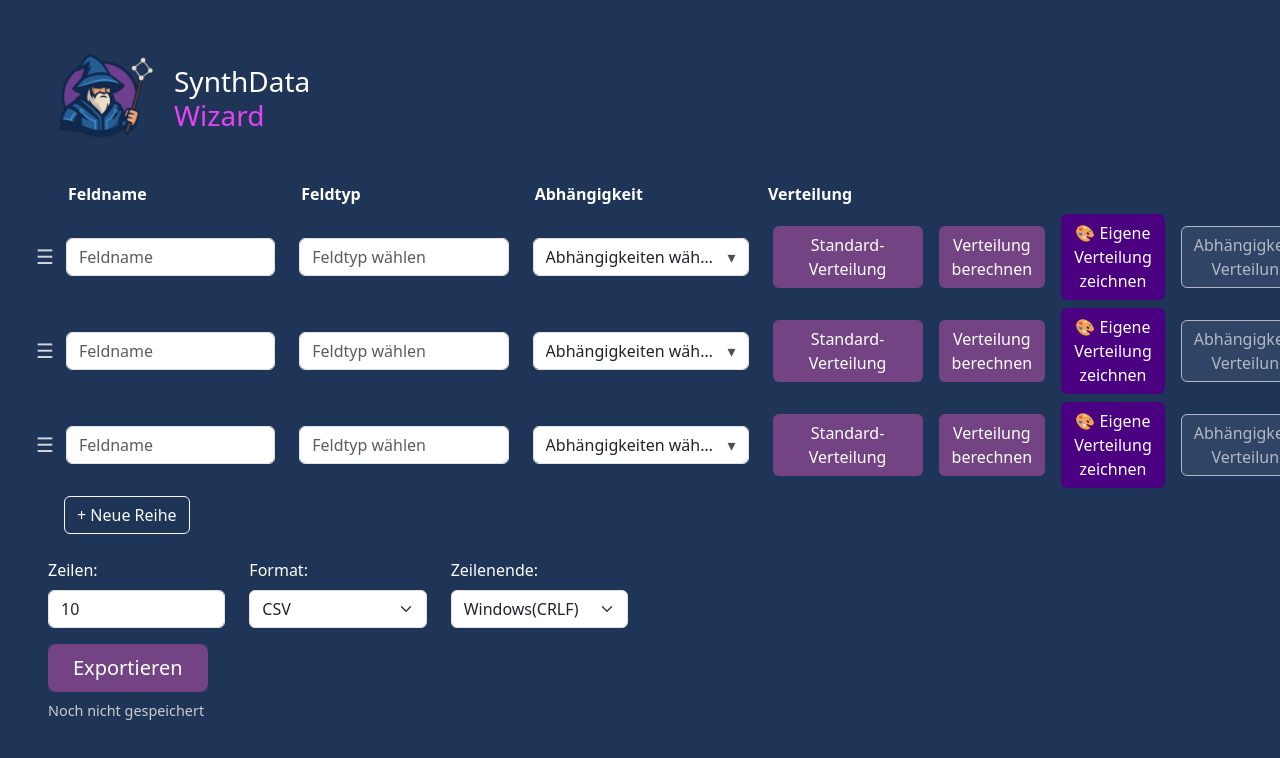
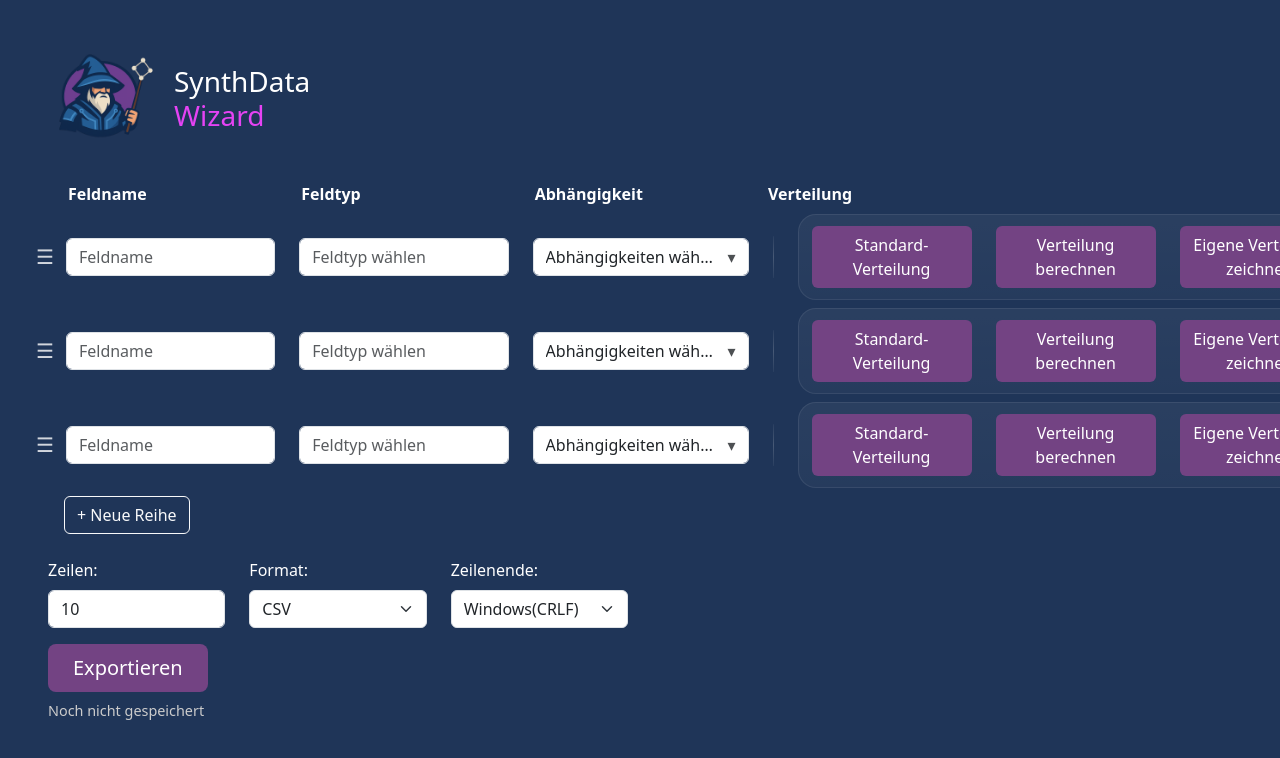
Before and after one commit to chaimaa-Tester/synthdata-frontend, a React (Vite) app: page /app in a window 1280 px wide. Shown: the top 758 px of the page. Built offline with nearby package versions, Linux system fonts and the light colour scheme.

Commit message:
addedSomeUIChanges

```diff
--- a/src/components/FieldRow.tsx
+++ b/src/components/FieldRow.tsx
@@ -8,7 +8,7 @@ type Props = {
   onChange: (idx: number, field: string, value: any) => void;
   onOpenModal: (idx: number) => void;
   onCustomDraw: (idx: number) => void;
-  onOpenUploadModal: (idx:number) => void;
+  onOpenUploadModal: (idx: number) => void;
   onOpenDependencyModal?: (idx: number) => void;
   handleDeleteRow: (idx: number) => void;
   allFieldNames: string[];
@@ -40,7 +40,9 @@ export const FieldRow: React.FC<Props> = ({
     return allFieldNames.filter((name) => name && name !== row.name);
   }, [allFieldNames, row.name]);
 
-  const [selected, setSelected] = useState<string[]>(() => parseDeps(row.dependency));
+  const [selected, setSelected] = useState<string[]>(() =>
+    parseDeps(row.dependency)
+  );
   useEffect(() => {
     setSelected(parseDeps(row.dependency));
   }, [row.dependency]);
@@ -55,6 +57,9 @@ export const FieldRow: React.FC<Props> = ({
 
   // NEU: Use Case Modal State
   const [showUseCaseModal, setShowUseCaseModal] = useState(false);
+  // Premium UI states for the reset button
+  const [resetHover, setResetHover] = useState(false);
+  const [resetActive, setResetActive] = useState(false);
 
   useEffect(() => {
     const onDocClick = (e: MouseEvent) => {
@@ -77,9 +82,37 @@ export const FieldRow: React.FC<Props> = ({
   const clearAll = () => updateSelection([]);
 
   const label =
-    selected.length === 0
-      ? "Abhängigkeiten wählen"
-      : selected.join(", ");
+    selected.length === 0 ? "Abhängigkeiten wählen" : selected.join(", ");
+
+  // --- Distribution mode locking ---
+  type DistributionMode =
+    | "standard"
+    | "upload"
+    | "custom"
+    | "dependency"
+    | null;
+
+  const distributionMode: DistributionMode = (row?.distributionMode ??
+    null) as DistributionMode;
+  const isLocked = distributionMode !== null;
+
+  const setDistributionMode = (mode: Exclude<DistributionMode, null>) => {
+    // persist on row so the lock survives re-renders
+    if (row?.distributionMode !== mode) {
+      onChange(idx, "distributionMode", mode);
+    }
+  };
+
+  const clearDistributionMode = () => {
+    onChange(idx, "distributionMode", null);
+  };
+
+  const isDisabledByMode = (mode: Exclude<DistributionMode, null>) => {
+    return isLocked && distributionMode !== mode;
+  };
+
+  const isActiveMode = (mode: Exclude<DistributionMode, null>) =>
+    distributionMode === mode;
 
   return (
     <div
@@ -93,7 +126,7 @@ export const FieldRow: React.FC<Props> = ({
         style={{
           cursor: "grab",
           userSelect: "none",
-          padding: "6px 8px"
+          padding: "6px 8px",
         }}
         role="button"
         aria-label="Drag Handle"
@@ -122,7 +155,7 @@ export const FieldRow: React.FC<Props> = ({
           style={{
             cursor: "pointer",
             backgroundColor: "white",
-            color: row.type ? "black" : "#6c757d"
+            color: row.type ? "black" : "#6c757d",
           }}
           placeholder="Feldtyp wählen"
         />
@@ -176,9 +209,7 @@ export const FieldRow: React.FC<Props> = ({
               overflowY: "auto",
             }}
           >
-            <div
-              className="d-flex justify-content-between align-items-center px-2 py-1 border-bottom"
-            >
+            <div className="d-flex justify-content-between align-items-center px-2 py-1 border-bottom">
               <button
                 type="button"
                 className="btn btn-sm btn-outline-secondary"
@@ -228,60 +259,215 @@ export const FieldRow: React.FC<Props> = ({
         )}
       </div>
 
+      {/* Visual divider between definition and distribution */}
+      <div
+        className="col-auto d-flex align-items-center"
+        style={{
+          padding: "0 12px",
+        }}
+      >
+        <div
+          style={{
+            width: 1,
+            height: 42,
+            background:
+              "linear-gradient(180deg, rgba(255,255,255,0.05), rgba(255,255,255,0.18), rgba(255,255,255,0.05))",
+            borderRadius: 1,
+          }}
+        />
+      </div>
+
       {/* Verteilung & Löschen */}
       <div className="col-3 d-flex align-items-center">
+        <div
+          style={{
+            display: "flex",
+            alignItems: "center",
+            gap: 8,
+            padding: "12px 14px",
+            borderRadius: 18,
+            background:
+              "linear-gradient(180deg, rgba(255,255,255,0.05), rgba(255,255,255,0.03))",
+            boxShadow: "inset 0 0 0 1px rgba(255,255,255,0.08)",
+            transition:
+              "background 160ms ease, box-shadow 160ms ease, transform 120ms ease",
+          }}
+          onMouseEnter={(e) => {
+            (e.currentTarget as HTMLDivElement).style.boxShadow =
+              "inset 0 0 0 1px rgba(255,255,255,0.14), 0 8px 22px rgba(0,0,0,0.22)";
+            (e.currentTarget as HTMLDivElement).style.transform =
+              "translateY(-1px)";
+          }}
+          onMouseLeave={(e) => {
+            (e.currentTarget as HTMLDivElement).style.boxShadow =
+              "inset 0 0 0 1px rgba(255,255,255,0.08)";
+            (e.currentTarget as HTMLDivElement).style.transform =
+              "translateY(0)";
+          }}
+        >
           <button
             className="btn me-3"
             style={{
-            backgroundColor: "rgb(115, 67, 131)",
+              backgroundColor: isActiveMode("standard")
+                ? "rgb(135, 87, 155)"
+                : "rgb(115, 67, 131)",
               color: "white",
-            minWidth: "150px"
+              minWidth: "160px",
+              boxShadow: isActiveMode("standard")
+                ? "0 0 0 2px rgba(190,140,255,0.45)"
+                : undefined,
             }}
-          onClick={() => onOpenModal(idx)}
-          title="Verteilung und Parameter konfigurieren"
+            onClick={() => {
+              setDistributionMode("standard");
+              onOpenModal(idx);
+            }}
+            title={
+              isDisabledByMode("standard")
+                ? "Verteilung bereits festgelegt – zuerst zurücksetzen"
+                : "Verteilung und Parameter konfigurieren"
+            }
+            disabled={isDisabledByMode("standard")}
           >
             Standard-Verteilung
           </button>
           <button
             className="btn me-3"
             style={{
-            backgroundColor: "rgb(115, 67, 131)",
+              backgroundColor: isActiveMode("upload")
+                ? "rgb(135, 87, 155)"
+                : "rgb(115, 67, 131)",
               color: "white",
+              minWidth: "160px",
+              boxShadow: isActiveMode("upload")
+                ? "0 0 0 2px rgba(190,140,255,0.45)"
+                : undefined,
             }}
-          onClick={() => onOpenUploadModal(idx)}
+            onClick={() => {
+              setDistributionMode("upload");
+              onOpenUploadModal(idx);
+            }}
+            disabled={isDisabledByMode("upload")}
+            title={
+              isDisabledByMode("upload")
+                ? "Verteilung bereits festgelegt – zuerst zurücksetzen"
+                : "Verteilung aus Daten berechnen"
+            }
           >
             Verteilung berechnen
           </button>
           <button
             className="btn me-3"
             style={{
-            backgroundColor: "#4b0082",
+              backgroundColor: isActiveMode("custom")
+                ? "rgb(135, 87, 155)"
+                : "rgb(115, 67, 131)",
               color: "white",
+              minWidth: "160px",
+              boxShadow: isActiveMode("custom")
+                ? "0 0 0 2px rgba(190,140,255,0.45)"
+                : undefined,
             }}
-          onClick={() => onCustomDraw(idx)}
+            onClick={() => {
+              setDistributionMode("custom");
+              onCustomDraw(idx);
+            }}
+            disabled={isDisabledByMode("custom")}
+            title={
+              isDisabledByMode("custom")
+                ? "Verteilung bereits festgelegt – zuerst zurücksetzen"
+                : "Eigene Verteilung manuell definieren"
+            }
           >
-          🎨 Eigene Verteilung zeichnen
+            Eigene Verteilung zeichnen
           </button>
 
           <button
             className="btn"
-            onClick={() => onOpenDependencyModal && onOpenDependencyModal(idx)}
-            disabled={!row.dependency}
-            title={row.dependency ? "Abhängigkeits-Verteilung festlegen" : "Zuerst Abhängigkeit wählen"}
+            onClick={() => {
+              setDistributionMode("dependency");
+              onOpenDependencyModal && onOpenDependencyModal(idx);
+            }}
+            disabled={!row.dependency || isDisabledByMode("dependency")}
+            title={
+              !row.dependency
+                ? "Zuerst Abhängigkeit wählen"
+                : isDisabledByMode("dependency")
+                ? "Verteilung bereits festgelegt – zuerst zurücksetzen"
+                : "Abhängigkeits-Verteilung festlegen"
+            }
             style={{
-              backgroundColor: row.dependency ? "rgb(115,67,131)" : "rgba(255,255,255,0.12)",
+              backgroundColor: isActiveMode("dependency")
+                ? "rgb(135, 87, 155)"
+                : row.dependency
+                ? "rgb(115,67,131)"
+                : "rgba(255,255,255,0.12)",
               color: "white",
+              boxShadow: isActiveMode("dependency")
+                ? "0 0 0 2px rgba(190,140,255,0.45)"
+                : undefined,
             }}
           >
             Abhängigkeits-Verteilung
           </button>
+
+          {isLocked && (
+            <button
+              type="button"
+              className="btn btn-sm ms-2"
+              onClick={clearDistributionMode}
+              onMouseEnter={() => setResetHover(true)}
+              onMouseLeave={() => {
+                setResetHover(false);
+                setResetActive(false);
+              }}
+              onMouseDown={() => setResetActive(true)}
+              onMouseUp={() => setResetActive(false)}
+              title="Auswahl zurücksetzen (alle Verteilungs-Buttons wieder aktivieren)"
+              style={{
+                backgroundColor: resetActive
+                  ? "rgba(255,255,255,0.16)"
+                  : resetHover
+                  ? "rgba(255,255,255,0.12)"
+                  : "rgba(255,255,255,0.08)",
+                border: resetActive
+                  ? "1px solid rgba(255,255,255,0.30)"
+                  : resetHover
+                  ? "1px solid rgba(255,255,255,0.24)"
+                  : "1px solid rgba(255,255,255,0.18)",
+                color: "rgba(255,255,255,0.94)",
+                padding: "6px 10px",
+                borderRadius: 12,
+                lineHeight: 1,
+                display: "inline-flex",
+                alignItems: "center",
+                gap: 6,
+                whiteSpace: "nowrap",
+                boxShadow: resetHover
+                  ? "0 8px 18px rgba(0,0,0,0.18)"
+                  : "0 6px 14px rgba(0,0,0,0.12)",
+                transform: resetActive ? "translateY(1px)" : "translateY(0)",
+                transition:
+                  "background-color 140ms ease, border-color 140ms ease, box-shadow 140ms ease, transform 90ms ease",
+              }}
+            >
+              <span aria-hidden="true" style={{ fontSize: 14, opacity: 0.95 }}>
+                ↺
+              </span>
+              Zurücksetzen
+            </button>
+          )}
 
           {/* Löschen-Button (direkt neben Verteilung) */}
           <button
             type="button"
             className="btn ms-3"
             aria-label="Delete"
-          style={{ padding: 0, background: "none", border: "none", marginLeft: 8 }}
+            style={{
+              padding: 0,
+              background: "none",
+              border: "none",
+              marginLeft: 8,
+            }}
             onClick={() => handleDeleteRow(idx)}
             title="Zeile löschen"
           >
@@ -300,6 +486,7 @@ export const FieldRow: React.FC<Props> = ({
             </svg>
           </button>
         </div>
+      </div>
 
       {/* NEU: Use Case Modal */}
       <UseCaseModal
```
Also changed, not shown: src/components/CustomDistributionCanvas.tsx (+51 -23 lines), src/types/fieldTypes.ts (+32 -12 lines), 1 other file (tests, documents, lock files or other folders). Lines whose indentation alone changed are shown as unchanged.
